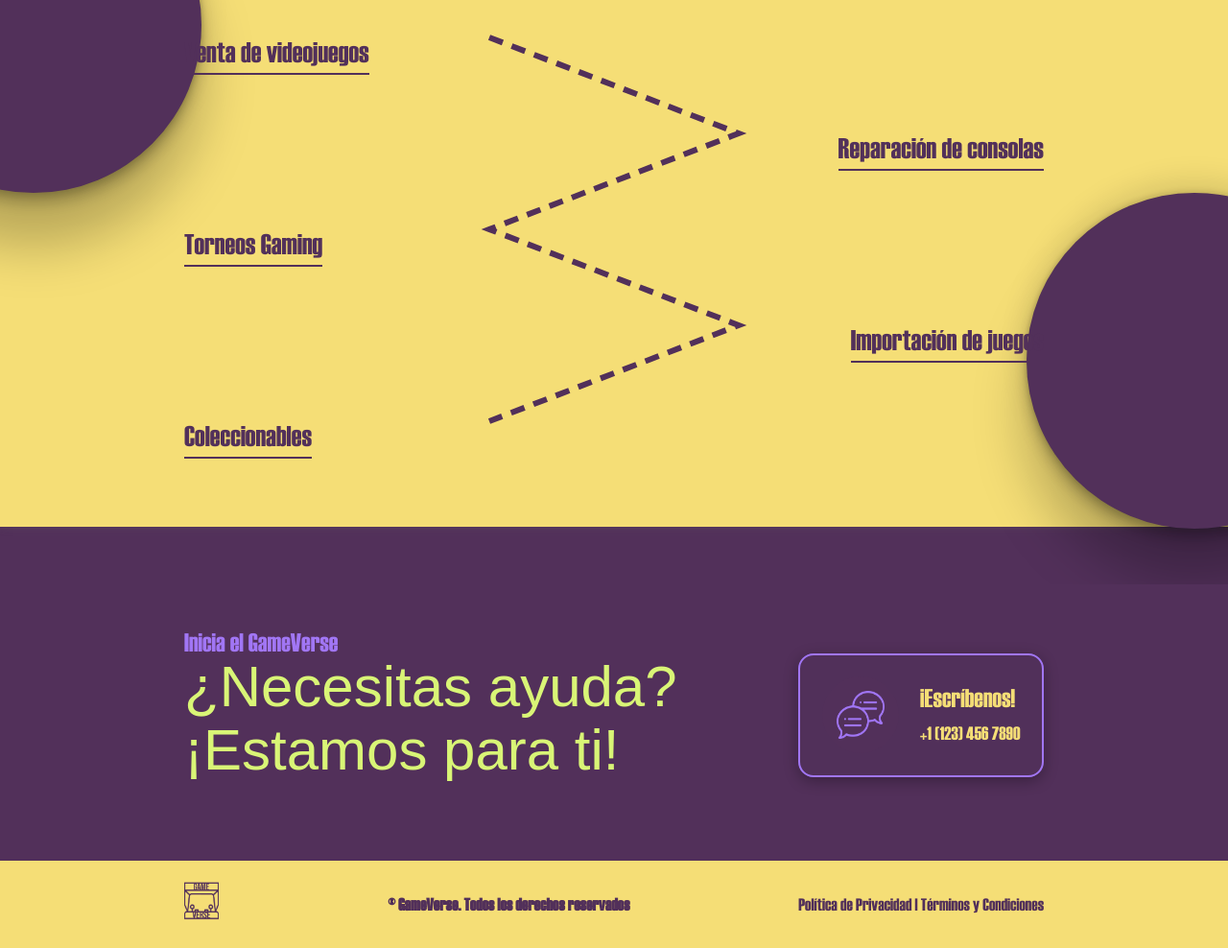
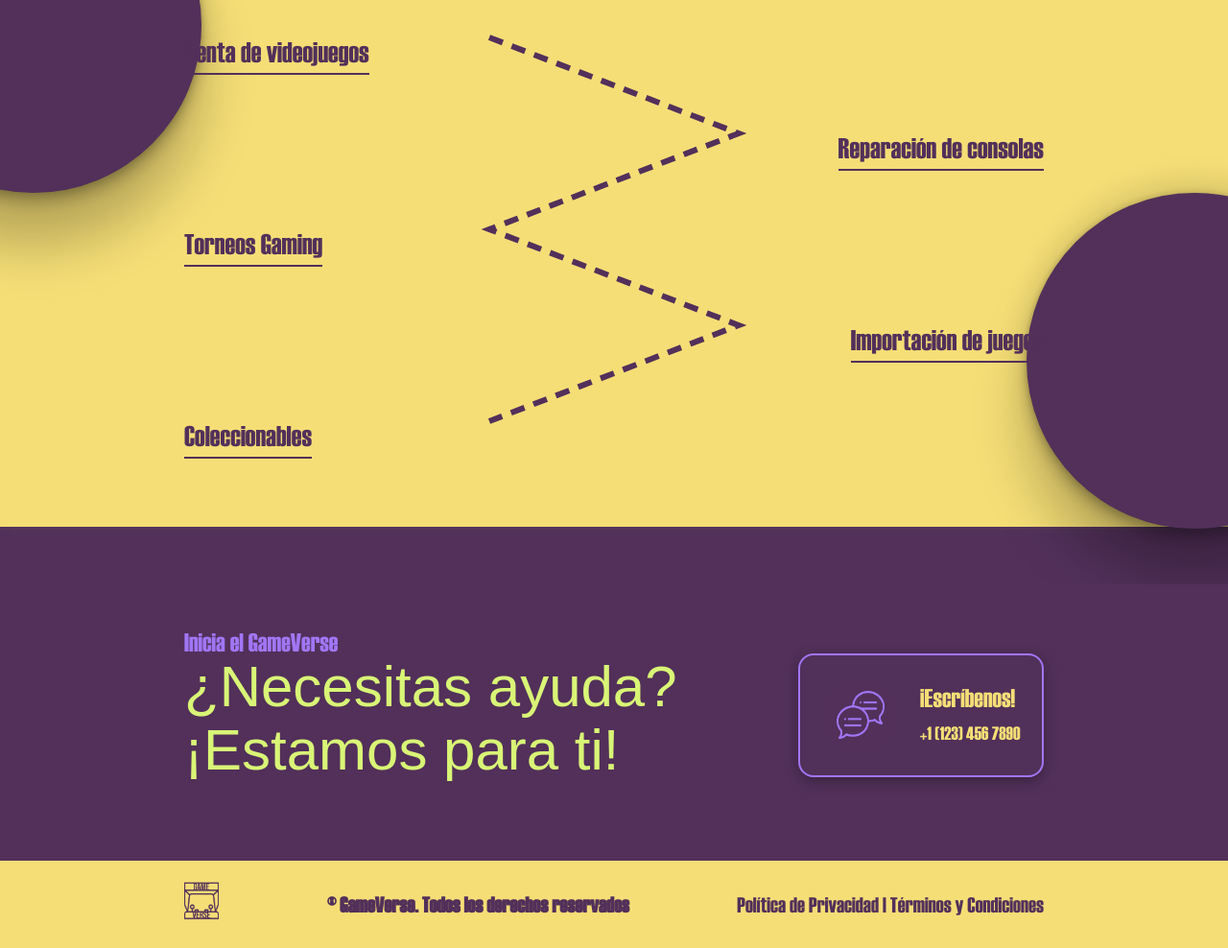
Before and after one commit to Pau-gi/gameverse-pagina, a plain HTML site: page index.html in a window 1280 px wide. Shown: the part 1475-2463 px from the top of the page at 96% size. Drawn offline with nearby package versions, Linux system fonts and the light colour scheme; a web font is replaced by a local one.

Commit message:
futter grande

```diff
--- a/style.css
+++ b/style.css
@@ -503,18 +503,19 @@ main {
 .copyright {
     color: var(--morado-oscuro);
     font-weight: bold;
-    font-size: 1.2rem;
+    font-size: 1.5rem;
 }
 
 .legal-links {
     color: var(--morado-oscuro);
-    font-size: 1.2rem;
+    font-size: 1.5rem;
 }
 
 .legal-link {
     color: var(--morado-oscuro);
     text-decoration: none;
     transition: color 0.3s ease, text-decoration 0.3s ease;
+    font-size: 1.5rem;
 }
 
 .legal-link:hover {
```
